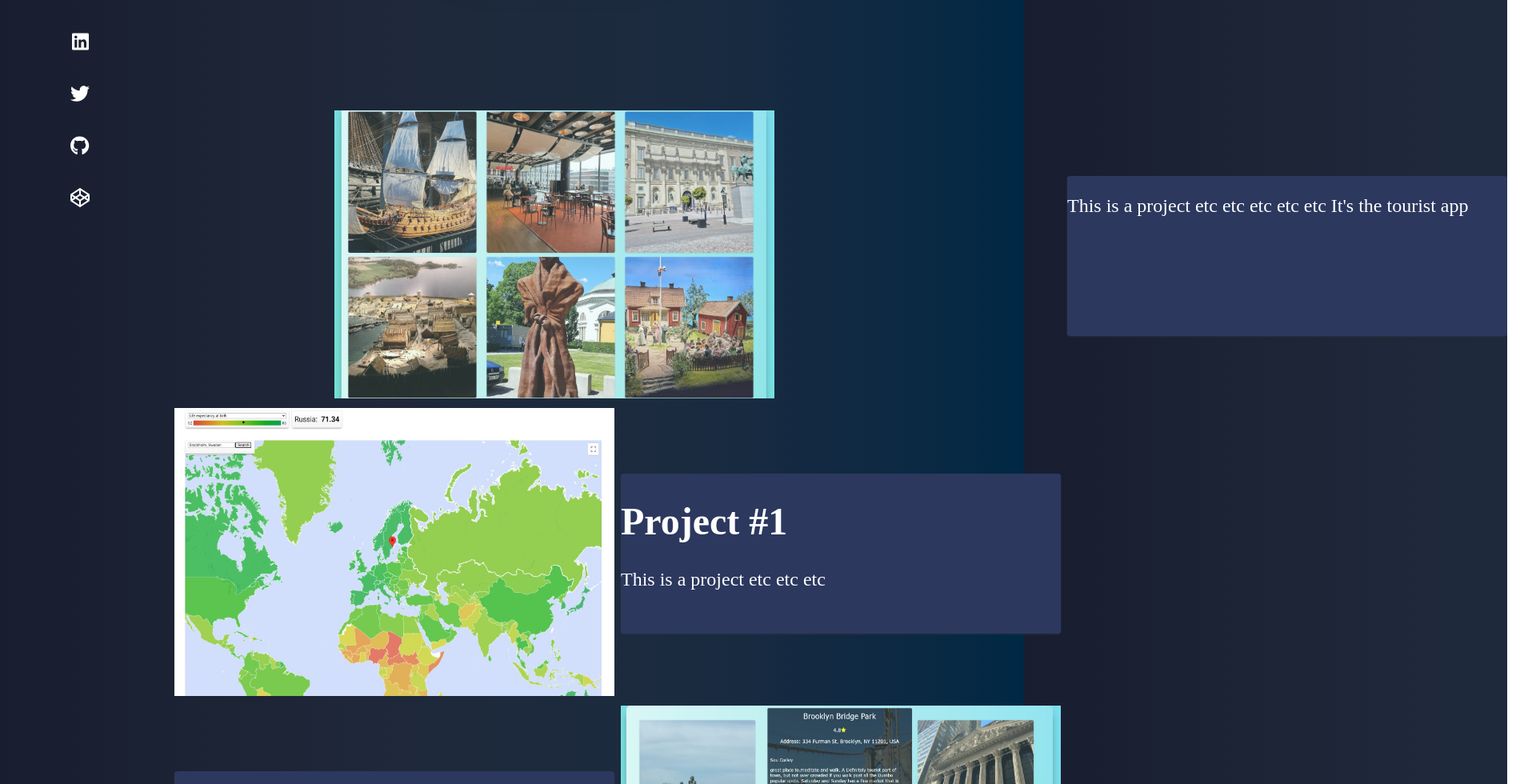
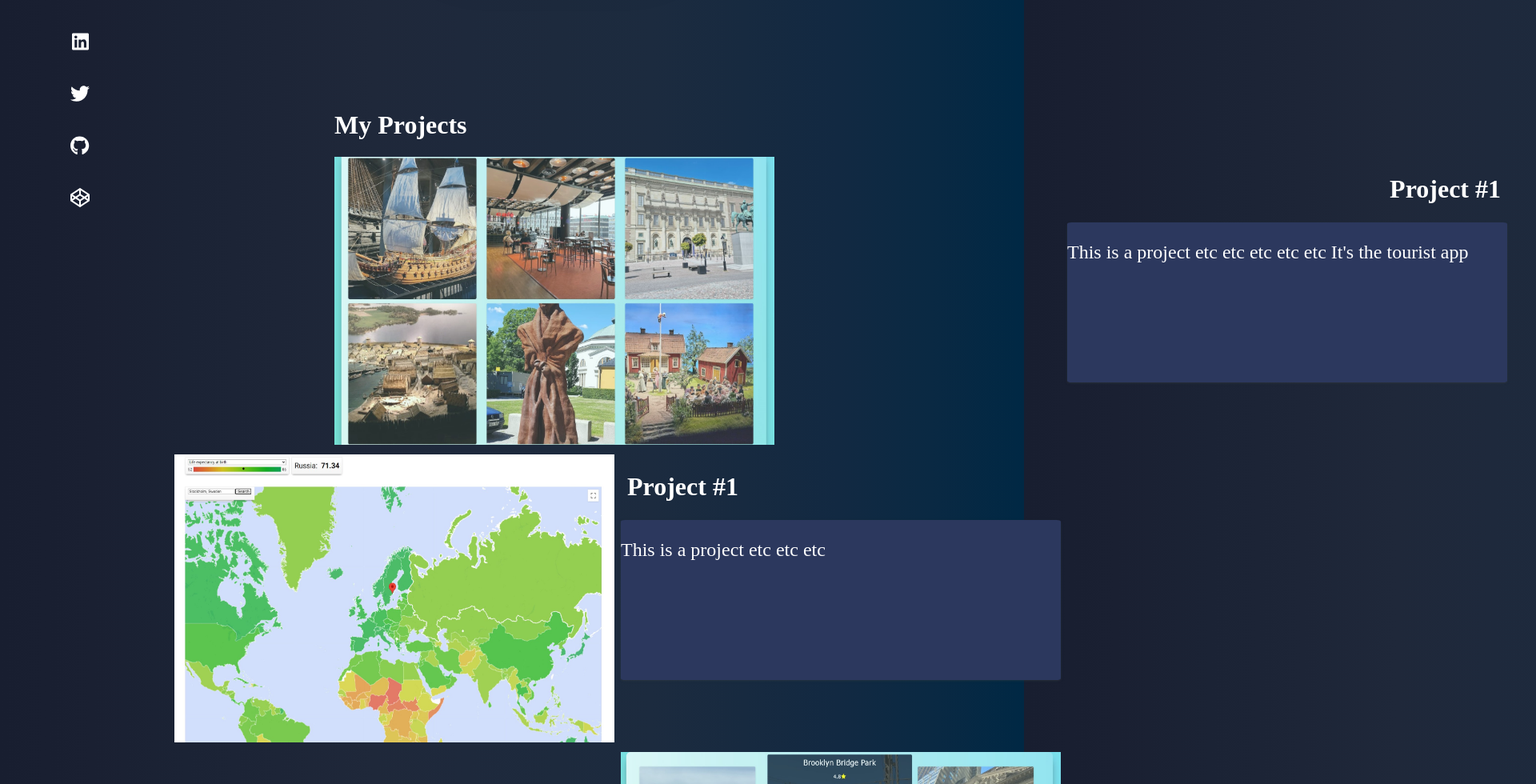
Before and after one commit to marlybone/Portfolio, a React (Vite) app: page / in a window 1280 px wide. Shown: the part 520-1500 px from the top of the page at 80% size, 1920 px wide, since content can reach past the window. Built offline with nearby package versions, Linux system fonts and the light colour scheme.

Commit message:
added some styles

```diff
--- a/src/Components/Projects.jsx
+++ b/src/Components/Projects.jsx
@@ -1,28 +1,38 @@
 import React from 'react'
 
 const Projects = () => {
+  const styles = {
+    transform: 'translateX(100%)',
+    color: 'white',
+    direction: 'rtl'
+  }
   return(
+    <div>
+      <h1 style={{color:'white'}}>My Projects</h1>
       <div className='grid-container'>
         <div className='image-one-col-span-two'><img src="src/img/ss02.jpg"/></div>
+        <h1 className='project-tags' style={styles}>Project #1</h1>
         <div className='text-col-span-two'>
         <p>
           This is a project etc etc etc etc etc It's the tourist app
         </p>
         </div>
         <div className='image-two-col-span-two'><img src="src/img/ss01.jpg"/></div>
+        <h1 className='project-tags' style={{transform: 'translateX(-100%)', color:'white'}}>Project #1</h1>
         <div className='text-two-col-span-two'>
-          <h1>Project #1</h1>
          <p>
           This is a project etc etc etc
         </p>
         </div>
         <div className='image-three-col-span-two'><img src="src/img/ss03.jpg"/></div>
+        <h1 className='project-tags' style={styles}>Project #1</h1>
         <div className='text-three-col-span-two'>
          <p>
           This is a project etc etc etc
         </p>
         </div>
       </div>
+    </div>
   )
 }
 
```
Also changed, not shown: 1 other file (tests, documents, lock files or other folders).
